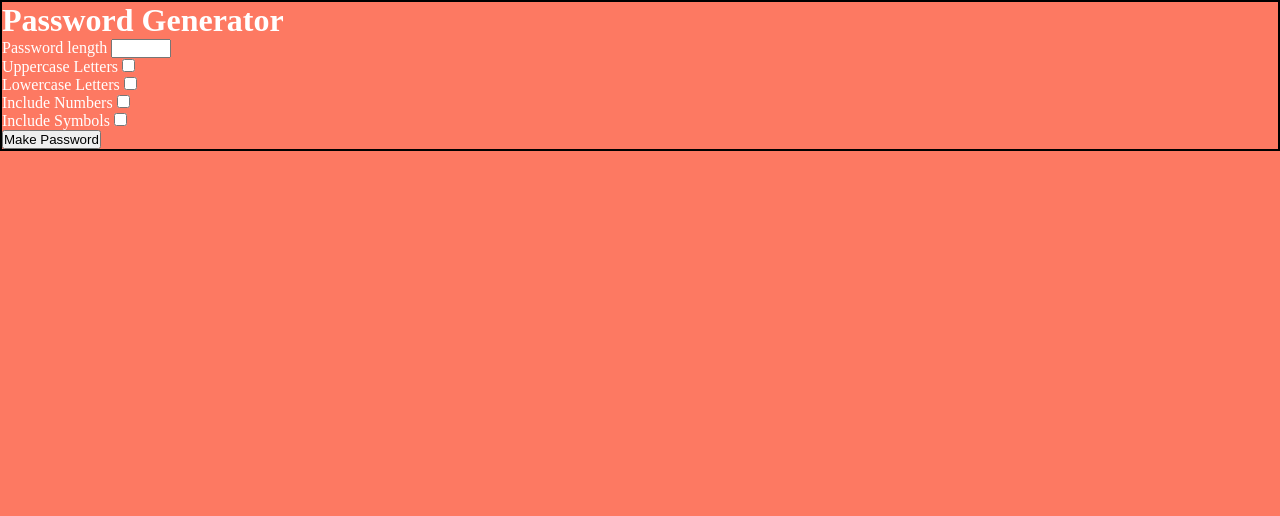
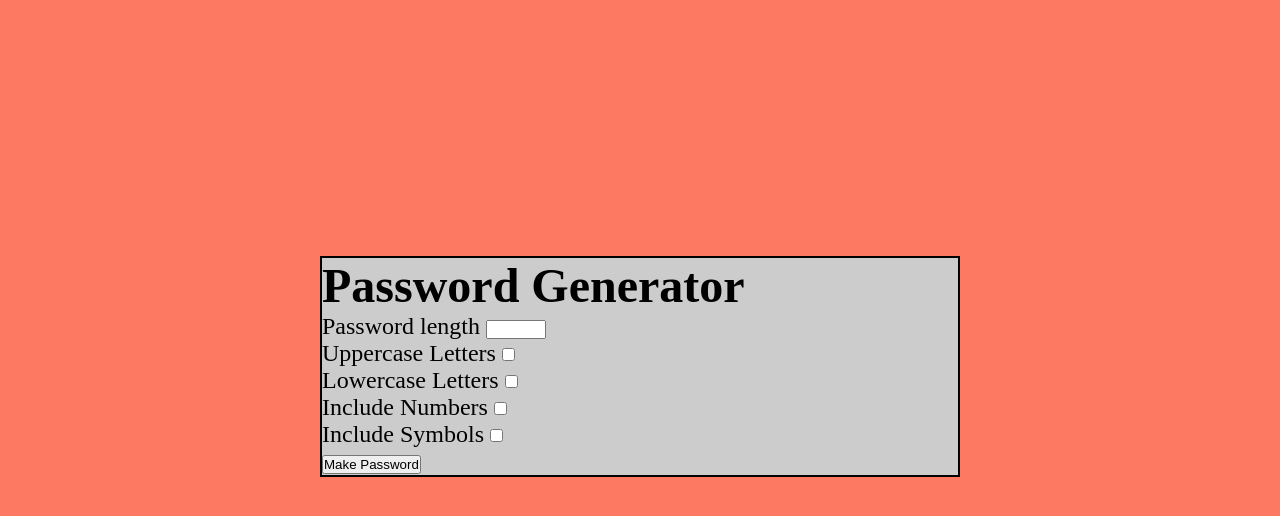
Before and after one commit to ryan-larsen/Password-Generator, a plain HTML site: page index.html in a window 1280 px wide. Drawn offline with Linux system fonts and the light colour scheme.

Commit message:
Updated CSS

```diff
--- a/index.html
+++ b/index.html
@@ -12,9 +12,6 @@
 <body>
     <div class="container">
         <h1>Password Generator</h1>
-        <div class="result-box">
-            <span id="result"></span>
-        </div>
         <div class="settings">
             <label for="length">Password length</label>
             <input type="number" id="length" min="8" max="128">
--- a/styles.css
+++ b/styles.css
@@ -6,9 +6,14 @@
 
 body {
     background-color: rgba(252, 38, 0, 0.616);
-    color: #fff;
+    font-size: 1.5em;
 }
 
 .container {
     border: 2px solid black;
+    background-color: #ccc;
+    width: 50%;
+    margin: auto;
+    margin-top: 20%;
+
 }
```
